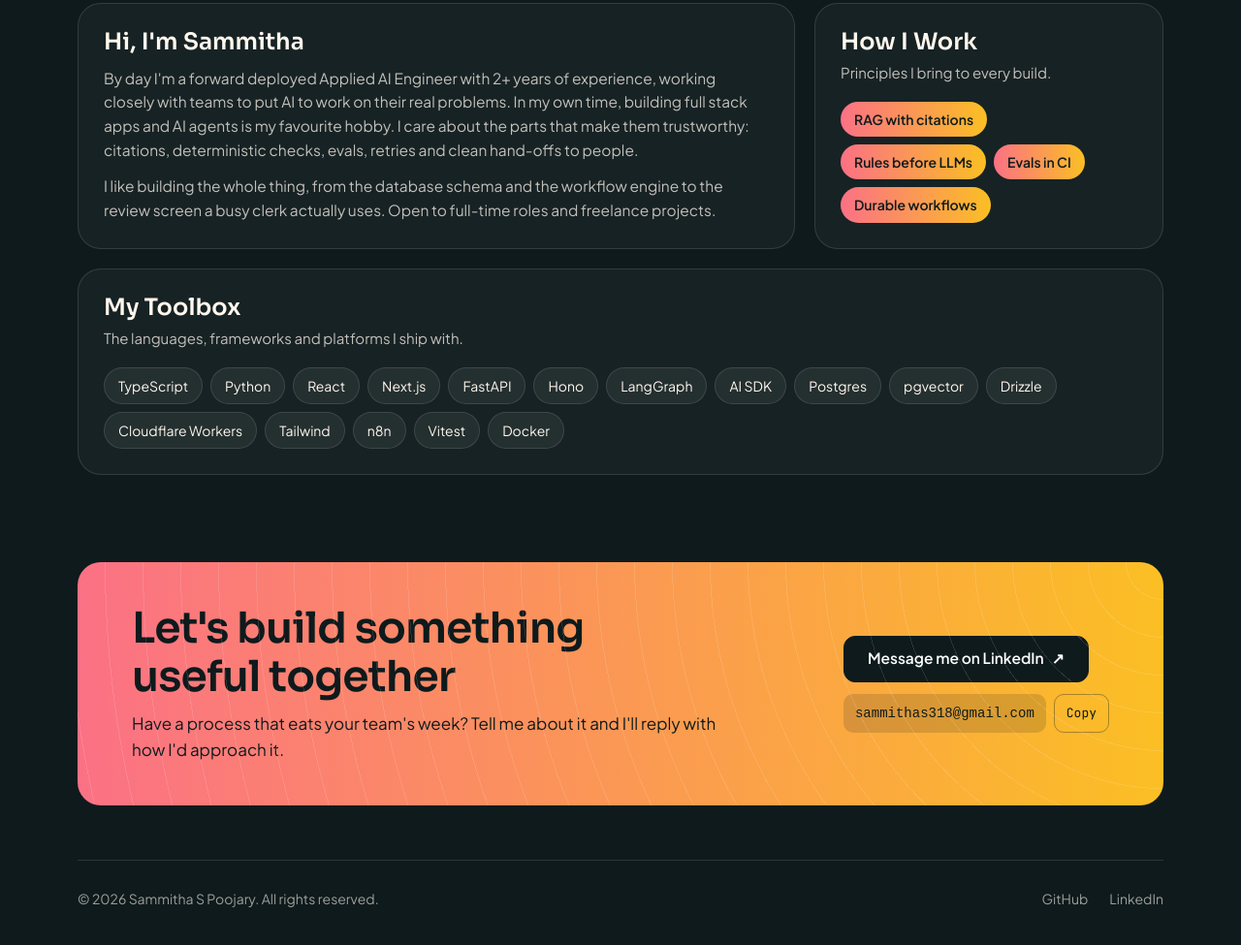
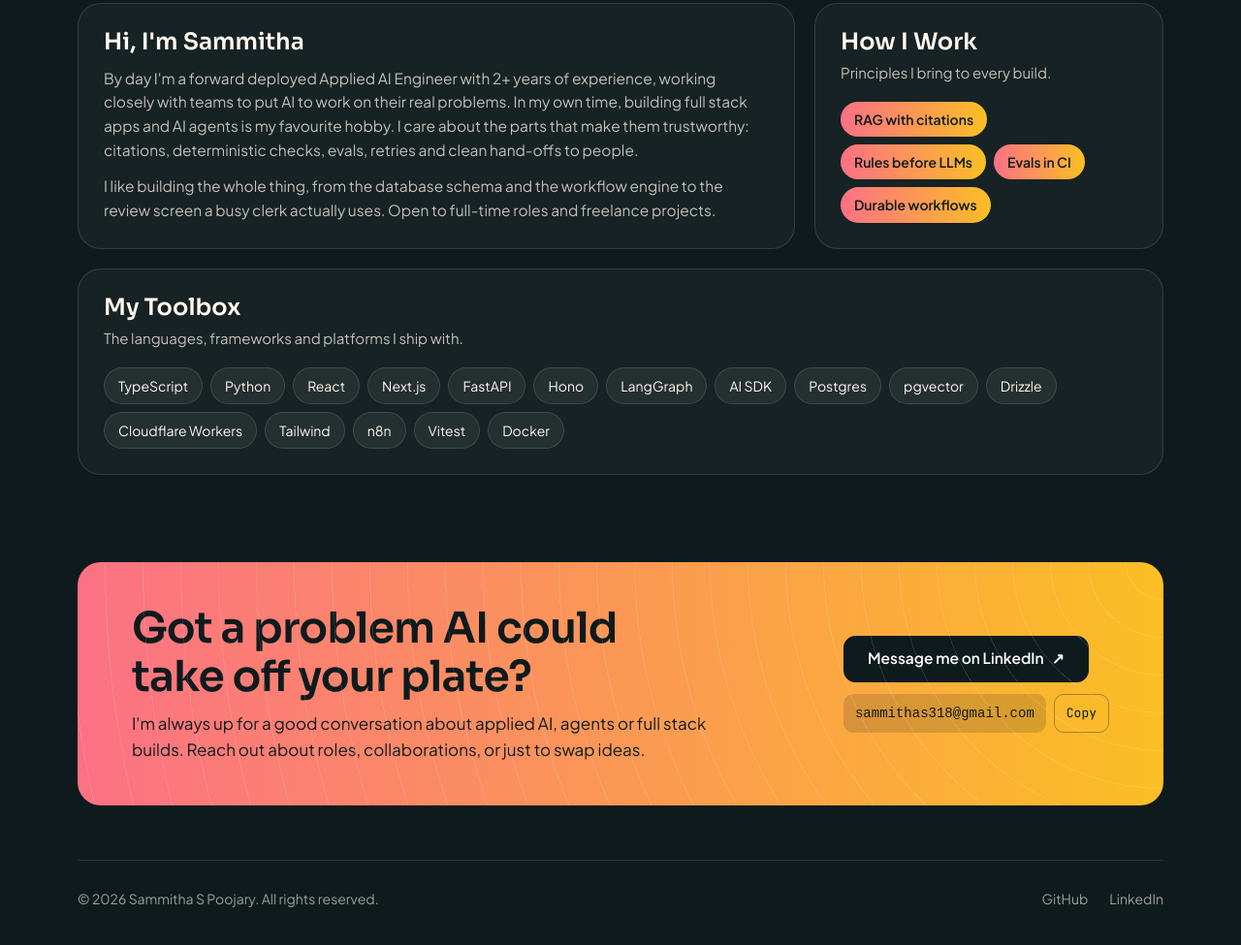
Before and after one commit to SammithaS/portfolio, a plain HTML site: page index.html in a window 1280 px wide. Shown: the part 3542-4517 px from the top of the page at 97% size. Drawn offline with Linux system fonts and the light colour scheme.

Commit message:
Rewrite contact section text

```diff
--- a/index.html
+++ b/index.html
@@ -405,8 +405,8 @@ footer a{text-decoration:none;transition:color .3s var(--ease)} footer a:hover{c
 
   <section class="cta" id="contact">
     <div>
-      <h2>Let's build something useful together</h2>
-      <p>Have a process that eats your team's week? Tell me about it and I'll reply with how I'd approach it.</p>
+      <h2>Got a problem AI could take off your plate?</h2>
+      <p>I'm always up for a good conversation about applied AI, agents or full stack builds. Reach out about roles, collaborations, or just to swap ideas.</p>
     </div>
     <div class="cta-actions">
       <a class="btn" href="https://www.linkedin.com/in/sammitha-s-poojary-1b5950230" target="_blank" rel="noopener">Message me on LinkedIn <span class="arr">↗</span></a>
```
